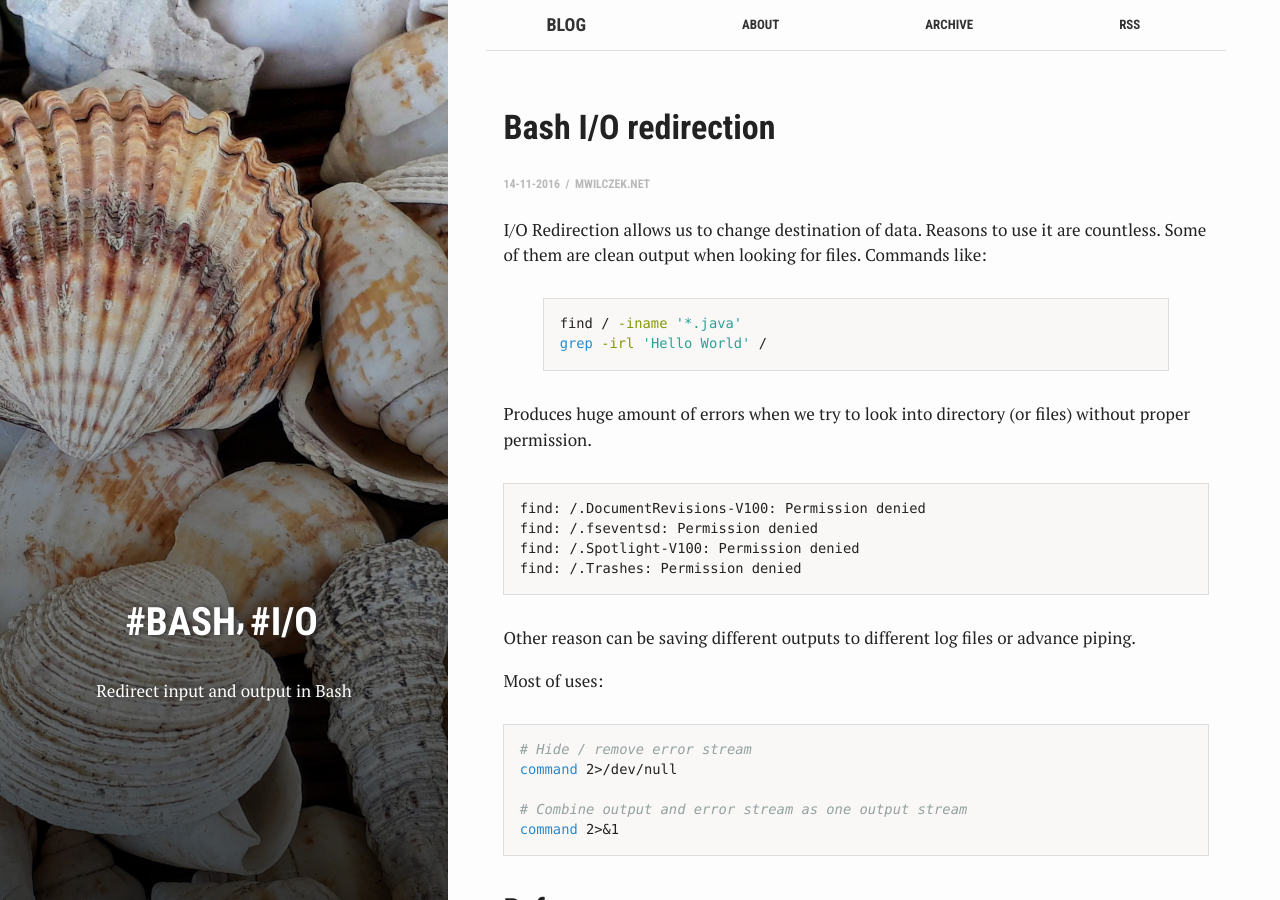
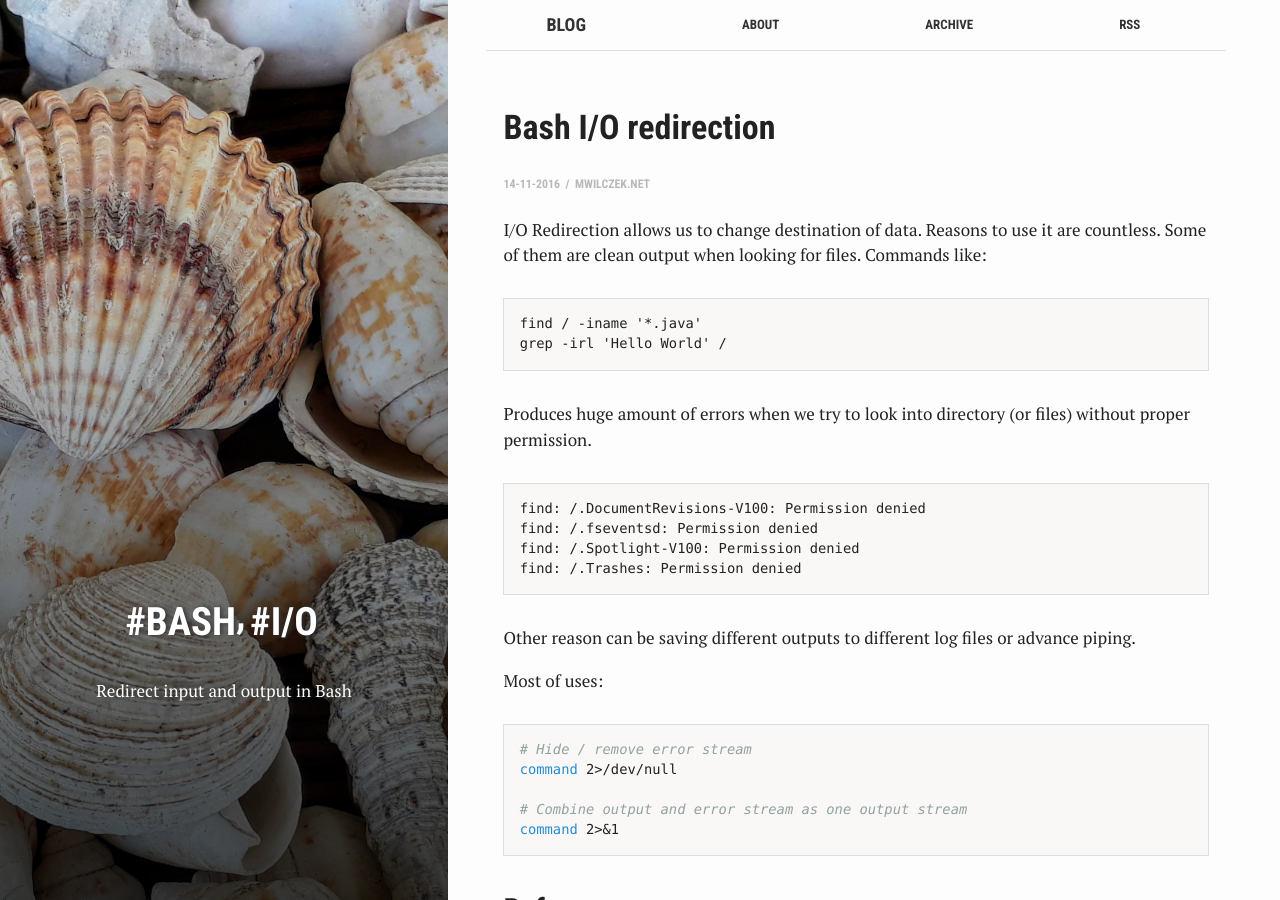
Before and after one commit to mwilczek-net/blog.mwilczek.net, a Jekyll site: the page built from _posts/2016-11-14-bash-io-redirection.md, in a window 1280 px wide and 900 px high. Built offline with Jekyll 4.4.1, drawn with Linux system fonts in a browser that asks for light colours.

Commit message:
references

````diff
--- a/_posts/2016-11-14-bash-io-redirection.md
+++ b/_posts/2016-11-14-bash-io-redirection.md
@@ -16,10 +16,10 @@ references:
 
 I/O Redirection allows us to change destination of data. Reasons to use it are countless. Some of them are clean output when looking for files. Commands like:
 
-{% highlight bash %}
+```
 find / -iname '*.java'
 grep -irl 'Hello World' /
-{% endhighlight %}
+```
 
 Produces huge amount of errors when we try to look into directory (or files) without proper permission.
 
````
